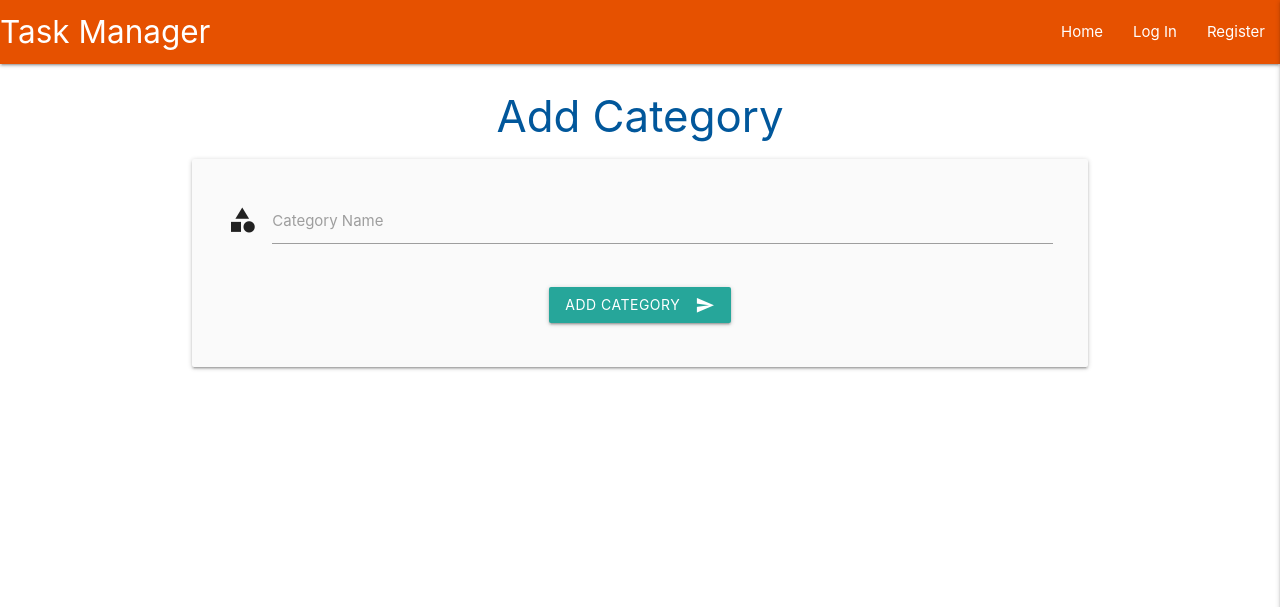
After one commit to pawoods/task-manager-mongo, a Flask app: page /add_category in a window 1280 px wide. The commit adds this page. Shown: the top 607 px of the page. Run offline with Flask 3, Linux system fonts and the light colour scheme; some libraries are stand-ins or nearby versions.

```diff
--- a/app.py
+++ b/app.py
@@ -22,6 +22,13 @@ mongo = PyMongo(app)
 @app.route("/get_tasks")
 def get_tasks():
     tasks = list(mongo.db.tasks.find())
+    return render_template("tasks.html", tasks=tasks)
+
+
+@app.route("/search", methods=["GET", "POST"])
+def search():
+    query = request.form.get("query")
+    tasks = list(mongo.db.tasks.find({"$text": {"$search": query}}))
     return render_template("tasks.html", tasks=tasks)
 
 
@@ -153,6 +160,39 @@ def get_categories():
     return render_template("categories.html", categories=categories)
 
 
+@app.route("/add_category", methods=["GET", "POST"])
+def add_category():
+    if request.method == "POST":
+        category = {
+            "category_name": request.form.get("category_name")
+        }
+        mongo.db.categories.insert_one(category)
+        flash("New category added")
+        return redirect(url_for("get_categories"))
+
+    return render_template("add_category.html")
+
+
+@app.route("/edit_category/<category_id>", methods=["GET", "POST"])
+def edit_category(category_id):
+    if request.method == "POST":
+        edit = {
+            "category_name": request.form.get("category_name")
+        }
+        mongo.db.categories.replace_one({"_id": ObjectId(category_id)}, edit)
+        flash("Category successfully updated")
+        return redirect(url_for("get_categories"))
+
+    category = mongo.db.categories.find_one({"_id": ObjectId(category_id)})
+    return render_template("edit_category.html", category=category)
+
+@app.route("/delete_category/<category_id>")
+def delete_category(category_id):
+    mongo.db.categories.delete_one({"_id": ObjectId(category_id)})
+    flash("Category successfully deleted")
+    return redirect(url_for("get_categories"))
+
+
 if __name__ == "__main__":
     app.run(
         host=os.environ.get("IP"),
--- /dev/null
+++ b/templates/add_category.html
@@ -0,0 +1,28 @@
+{% extends "base.html" %}
+{% block content %}
+
+    <h3 class="light-blue-text text-darken-4 center-align">Add Category</h3>
+
+    <div class="row card-panel grey lighten-5">
+        <form class="col s12" method="POST" action="{{ url_for('add_category') }}">
+            <!-- task_name -->
+            <div class="row">
+                <div class="input-field col s12">
+                    <i class="material-icons prefix">category</i>
+                    <input id="category_name" name="category_name" minlength="3"
+                    maxlength="25" type="text" class="validate" required>
+                    <label for="category_name">Category Name</label>
+                </div>
+            </div>
+            <!-- submit -->
+            <div class="row">
+                <div class="col s12 center-align">
+                    <button class="btn waves-effect waves-light" type="submit">Add Category
+                        <i class="material-icons right">send</i>
+                    </button>
+                </div>
+            </div>
+        </form>
+    </div>
+
+{% endblock %}
```
Also changed, not shown: templates/categories.html (+11 -2 lines), templates/edit_category.html (added, +33 -0 lines), templates/tasks.html (+21 -1 lines).
